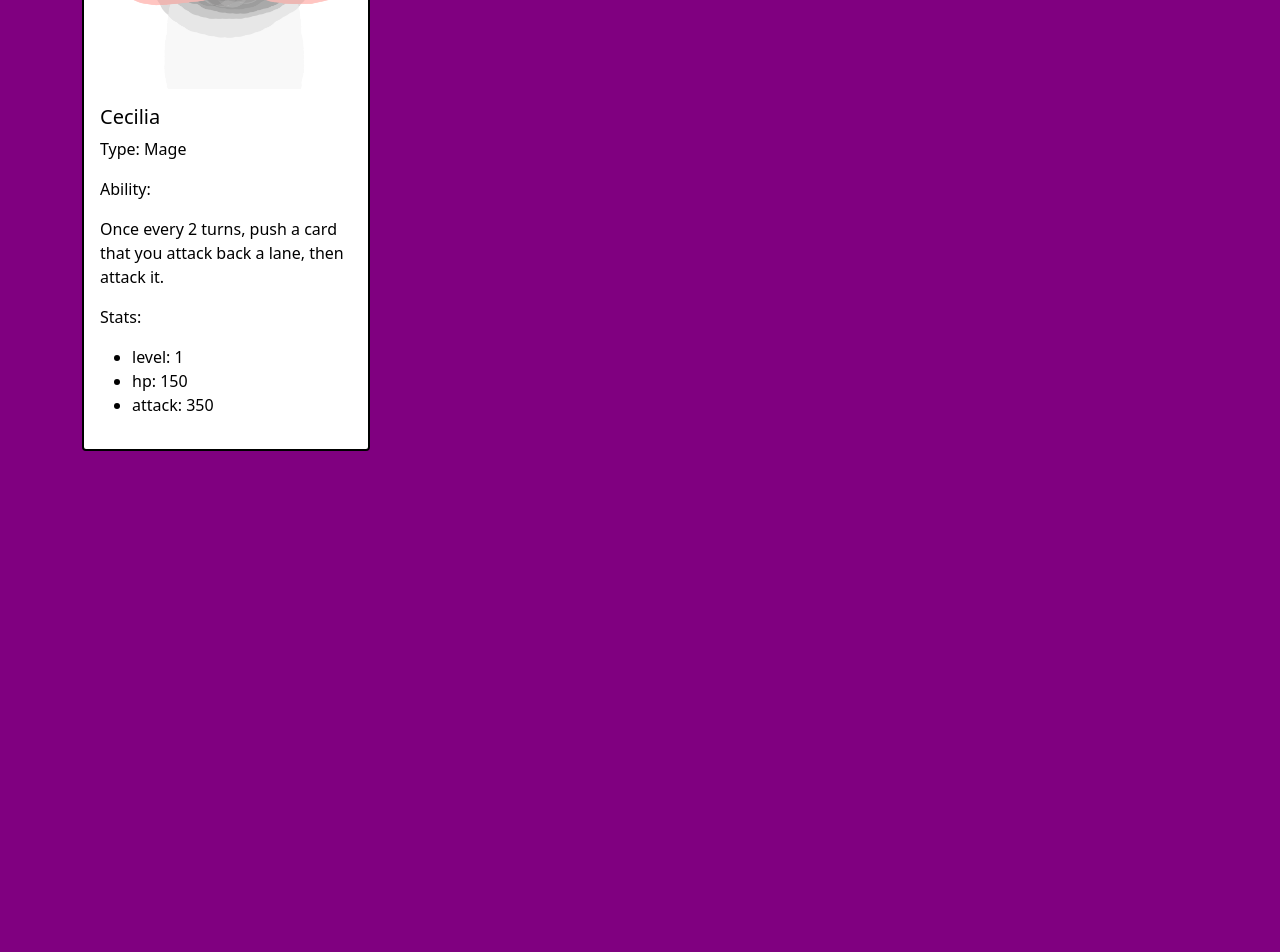
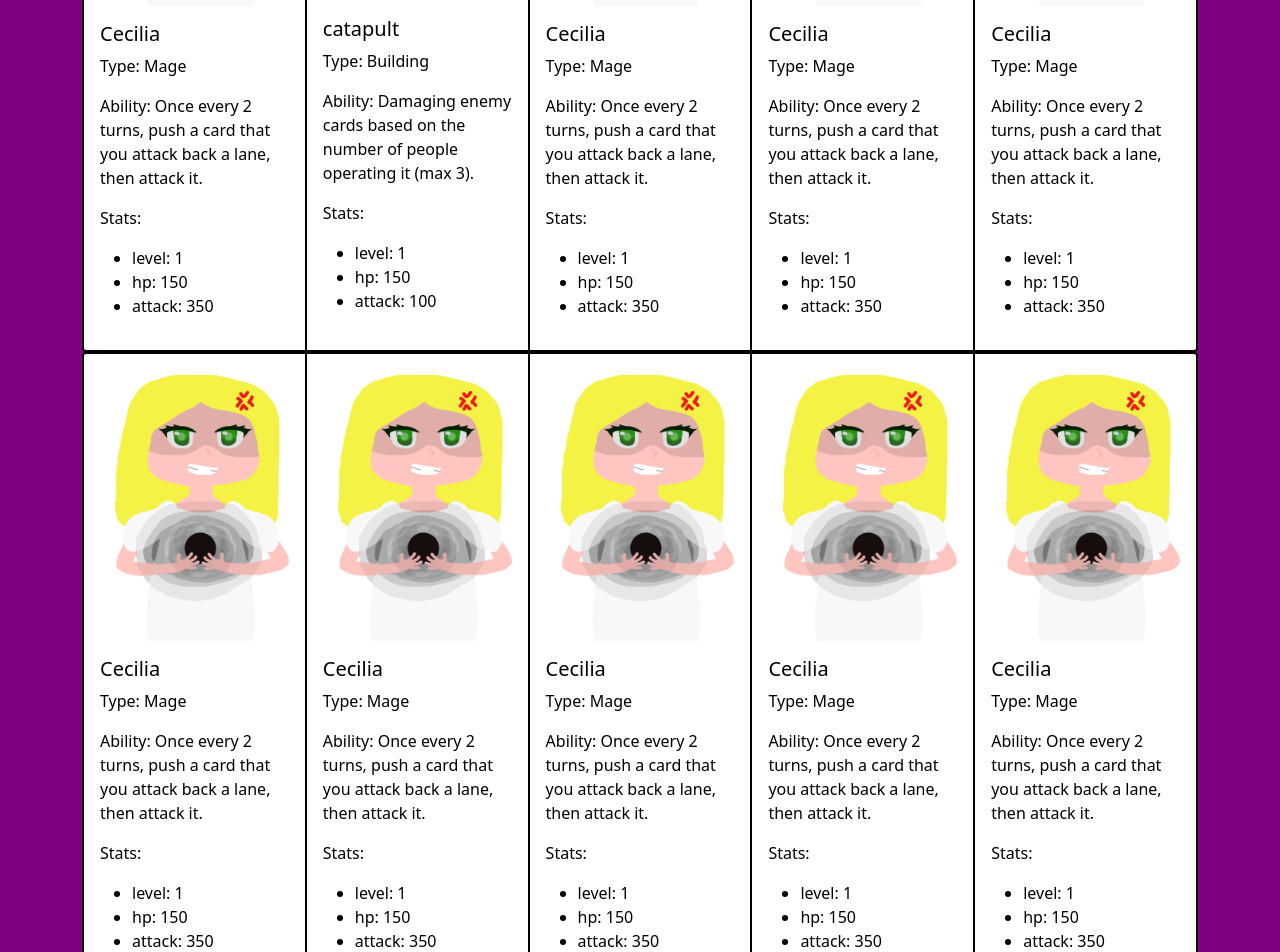
Before and after one commit to TotpalIstvan/SlabWarriorsFrontend, a React (Create React App) app: page /Characters in a window 1280 px wide. Shown: the part 340-1292 px from the top of the page. Before the commit the page ends 800 px from the top, so only its background shows below. Built offline with nearby package versions, Linux system fonts and the light colour scheme.

Commit message:
mai termés

```diff
--- a/src/components/websites/Characters.js
+++ b/src/components/websites/Characters.js
@@ -1,38 +1,175 @@
 import React from 'react';
 import 'bootstrap/dist/css/bootstrap.min.css';
 import Card from 'react-bootstrap/Card';
-import Col from 'react-bootstrap/Col';
-import Row from 'react-bootstrap/Row';
 import Container from 'react-bootstrap/Container';
 import './Characters.scss';
+import { CardGroup } from 'react-bootstrap';
 
 export function Characters()  {
 
     return(
 <div className='Characters'>
     <Container>
-        <Row>
-        <Col>
- <Card className='card'>
+       <CardGroup>
+ <Card className='card card1'>
           <Card.Img variant='top' src='/Cecilia.png'></Card.Img>
 <Card.Body>
     <Card.Title>Cecilia</Card.Title>
-<Card.Text>
-    <p>Type: Mage</p>
-    <p>Ability: </p>
-    <p>Once every 2 turns, push a card that you attack back a lane, then attack it.</p>
-    <p>Stats: </p>
-    <ul>
+
+<Card.Text> Type: Mage</Card.Text>
+<Card.Text>Ability: Once every 2 turns, push a card that you attack back a lane, then attack it.</Card.Text>
+<Card.Text>Stats: </Card.Text>
+<ul>
         <li>level: 1</li>
         <li>hp: 150</li>
         <li>attack: 350</li>
     </ul>
-</Card.Text>
 </Card.Body>
  </Card>
- </Col>
- </Row>
+ <Card className='card card2'>
+          <Card.Img variant='top' src='/catapult.png'></Card.Img>
+<Card.Body>
+    <Card.Title>catapult</Card.Title>
+
+<Card.Text> Type: Building</Card.Text>
+<Card.Text>Ability: Damaging enemy cards based on the number of people operating it (max 3).</Card.Text>
+<Card.Text>Stats: </Card.Text>
+<ul>
+        <li>level: 1</li>
+        <li>hp: 150</li>
+        <li>attack: 100</li>
+    </ul>
+</Card.Body>
+ </Card>
+ <Card className='card card3'>
+          <Card.Img variant='top' src='/Cecilia.png'></Card.Img>
+<Card.Body>
+    <Card.Title>Cecilia</Card.Title>
+
+<Card.Text> Type: Mage</Card.Text>
+<Card.Text>Ability: Once every 2 turns, push a card that you attack back a lane, then attack it.</Card.Text>
+<Card.Text>Stats: </Card.Text>
+<ul>
+        <li>level: 1</li>
+        <li>hp: 150</li>
+        <li>attack: 350</li>
+    </ul>
+</Card.Body>
+ </Card>
+
+
+ <Card className='card card4'>
+          <Card.Img variant='top' src='/Cecilia.png'></Card.Img>
+<Card.Body>
+    <Card.Title>Cecilia</Card.Title>
+
+<Card.Text> Type: Mage</Card.Text>
+<Card.Text>Ability: Once every 2 turns, push a card that you attack back a lane, then attack it.</Card.Text>
+<Card.Text>Stats: </Card.Text>
+<ul>
+        <li>level: 1</li>
+        <li>hp: 150</li>
+        <li>attack: 350</li>
+    </ul>
+</Card.Body>
+ </Card>
+ <Card className='card card5'>
+          <Card.Img variant='top' src='/Cecilia.png'></Card.Img>
+<Card.Body>
+    <Card.Title>Cecilia</Card.Title>
+
+<Card.Text> Type: Mage</Card.Text>
+<Card.Text>Ability: Once every 2 turns, push a card that you attack back a lane, then attack it.</Card.Text>
+<Card.Text>Stats: </Card.Text>
+<ul>
+        <li>level: 1</li>
+        <li>hp: 150</li>
+        <li>attack: 350</li>
+    </ul>
+</Card.Body>
+ </Card>
+ </CardGroup>
+ <CardGroup>
+ <Card className='card card6'>
+          <Card.Img variant='top' src='/Cecilia.png'></Card.Img>
+<Card.Body>
+    <Card.Title>Cecilia</Card.Title>
+
+<Card.Text> Type: Mage</Card.Text>
+<Card.Text>Ability: Once every 2 turns, push a card that you attack back a lane, then attack it.</Card.Text>
+<Card.Text>Stats: </Card.Text>
+<ul>
+        <li>level: 1</li>
+        <li>hp: 150</li>
+        <li>attack: 350</li>
+    </ul>
+</Card.Body>
+ </Card>
+
+
+ <Card className='card card7'>
+          <Card.Img variant='top' src='/Cecilia.png'></Card.Img>
+<Card.Body>
+    <Card.Title>Cecilia</Card.Title>
+
+<Card.Text> Type: Mage</Card.Text>
+<Card.Text>Ability: Once every 2 turns, push a card that you attack back a lane, then attack it.</Card.Text>
+<Card.Text>Stats: </Card.Text>
+<ul>
+        <li>level: 1</li>
+        <li>hp: 150</li>
+        <li>attack: 350</li>
+    </ul>
+</Card.Body>
+ </Card>
+ <Card className='card card8'>
+          <Card.Img variant='top' src='/Cecilia.png'></Card.Img>
+<Card.Body>
+    <Card.Title>Cecilia</Card.Title>
+
+<Card.Text> Type: Mage</Card.Text>
+<Card.Text>Ability: Once every 2 turns, push a card that you attack back a lane, then attack it.</Card.Text>
+<Card.Text>Stats: </Card.Text>
+<ul>
+        <li>level: 1</li>
+        <li>hp: 150</li>
+        <li>attack: 350</li>
+    </ul>
+</Card.Body>
+ </Card>
+ <Card className='card card9'>
+          <Card.Img variant='top' src='/Cecilia.png'></Card.Img>
+<Card.Body>
+    <Card.Title>Cecilia</Card.Title>
+
+<Card.Text> Type: Mage</Card.Text>
+<Card.Text>Ability: Once every 2 turns, push a card that you attack back a lane, then attack it.</Card.Text>
+<Card.Text>Stats: </Card.Text>
+<ul>
+        <li>level: 1</li>
+        <li>hp: 150</li>
+        <li>attack: 350</li>
+    </ul>
+</Card.Body>
+ </Card>
+ <Card className='card card10'>
+          <Card.Img variant='top' src='/Cecilia.png'></Card.Img>
+<Card.Body>
+    <Card.Title>Cecilia</Card.Title>
+
+<Card.Text> Type: Mage</Card.Text>
+<Card.Text>Ability: Once every 2 turns, push a card that you attack back a lane, then attack it.</Card.Text>
+<Card.Text>Stats: </Card.Text>
+<ul>
+        <li>level: 1</li>
+        <li>hp: 150</li>
+        <li>attack: 350</li>
+    </ul>
+</Card.Body>
+ </Card>
+ </CardGroup>
  </Container>
+ <footer><p>Made via: GIMP</p></footer>
 </div>
     );
 
--- a/src/components/websites/GameDescription.js
+++ b/src/components/websites/GameDescription.js
@@ -10,9 +10,9 @@ export function GameDescription()  {
   <p><b>Slab Warriors</b> is a turn-based card game,
   where you have to fight on a table which is called Slab.</p>
   <p>
-      The point of the game is to destroy the opponent's deck.
+      The point of the game is to kill the boss.
   </p>
-  <p>
+
       <h1>Rules</h1>
       <ul>
         <li>
@@ -37,7 +37,7 @@ You can choose up to several of the same cards in the deck, up to a maximum of t
 When you lay down a card, you can't do anything with that card until the next round. If you have other cards of the same suit in the deck, you can play them regardless of this rule.
 </li>
       </ul>
-  </p>
+
 </div>
     );
 
--- a/src/components/websites/Header.js
+++ b/src/components/websites/Header.js
@@ -43,10 +43,7 @@ import { FormControl } from 'react-bootstrap';
             <Nav.Link href="Characters" to="/Characters">Characters</Nav.Link>
 
             </Nav>
-            <a href='/'>
-            <img src='/profile_picture.png' alt='profile' height="30">
-            </img>
-            </a>
+
             <Form className="d-flex">
         <FormControl
           type="search"
--- a/src/components/websites/Leaderboard.js
+++ b/src/components/websites/Leaderboard.js
@@ -5,10 +5,10 @@ import './Leaderboard.scss';
 
 class Leaderboard extends Component {
   state = {
-    students: [],
+    users: [],
     loading: true,
   }
-  async componentDidMount() {
+ async componentDidMount() {
     const response = await axios.get('http://localhost:8000/api/users');
     if(response.data.status === 200) {
       this.setState({
@@ -20,12 +20,31 @@ class Leaderboard extends Component {
 render()  {
 
 
-
+let  users_Table = "";
 if(this.state.loading) {
+  users_Table = <tr><td colSpan={12}><h2>Loading...</h2></td></tr>
 
 }
 else {
-
+  users_Table =
+  this.state.users.map( (item) => {
+    return(
+    <tr key={item.id}>
+      <td>{item.id}</td>
+      <td>{item.username}</td>
+      <td>{item.email}</td>
+      <td>{item.email_verified_at}</td>
+      <td>{item.password}</td>
+      <td>{item.remember_token}</td>
+      <td>{item.account_number}</td>
+      <td>{item.card_count}</td>
+      <td>{item.fighter_count}</td>
+      <td>{item.level}</td>
+      <td>{item.admin}</td>
+      <td>{item.banned}</td>
+    </tr>
+    );
+    });
 }
     return(
 <div className='Leaderboard'>
@@ -47,7 +66,7 @@ else {
          </tr>
        </thead>
        <tbody>
-
+       {users_Table}
 
        </tbody>
      </table>
--- a/src/components/websites/Login.js
+++ b/src/components/websites/Login.js
@@ -14,11 +14,11 @@ export function Login()  {
   const [password,setPassword]=useState("");
   const [email,setEmail]=useState("");
 
-  async function login() {
+   function login() {
     let item = {name, email, password};
     console.warn(item);
 
-  let result = await fetch("http://127.0.0.1:8000/api/users/login",
+  let result =  fetch("http://127.0.0.1:8000/api/users/login",
     {
       method: "POST",
       body: JSON.stringify(item),
@@ -27,7 +27,7 @@ export function Login()  {
         "Accept" : 'application/json'
       }
     })
-    result = await result.json();
+    result =  result.json();
     console.warn( JSON.stringify(result));
   }
 
@@ -42,12 +42,12 @@ export function Login()  {
   </Form.Group>
   <Form.Group className="mb-3" controlId="email">
     <Form.Label className='formlabel'>Email address:</Form.Label>
-    <Form.Control type="email"  onChange={(e) => setEmail(e.target.value)} value={email}/>
+    <Form.Control type="email"  onChange={(e) => setEmail(e.target.value)} value={email} required/>
   </Form.Group>
 
   <Form.Group className="mb-3" controlId="password">
     <Form.Label className='formlabel'>Password:</Form.Label>
-    <Form.Control type="password"   onChange={(e) => setPassword(e.target.value)} value={password}/>
+    <Form.Control type="password"   onChange={(e) => setPassword(e.target.value)} value={password} required/>
   </Form.Group>
   <Button variant="primary" type="submit" onClick={ login} className='login'>
     Login
```
Also changed, not shown: src/components/websites/Registration.js (+14 -15 lines), public/profile_picture.png (deleted).
